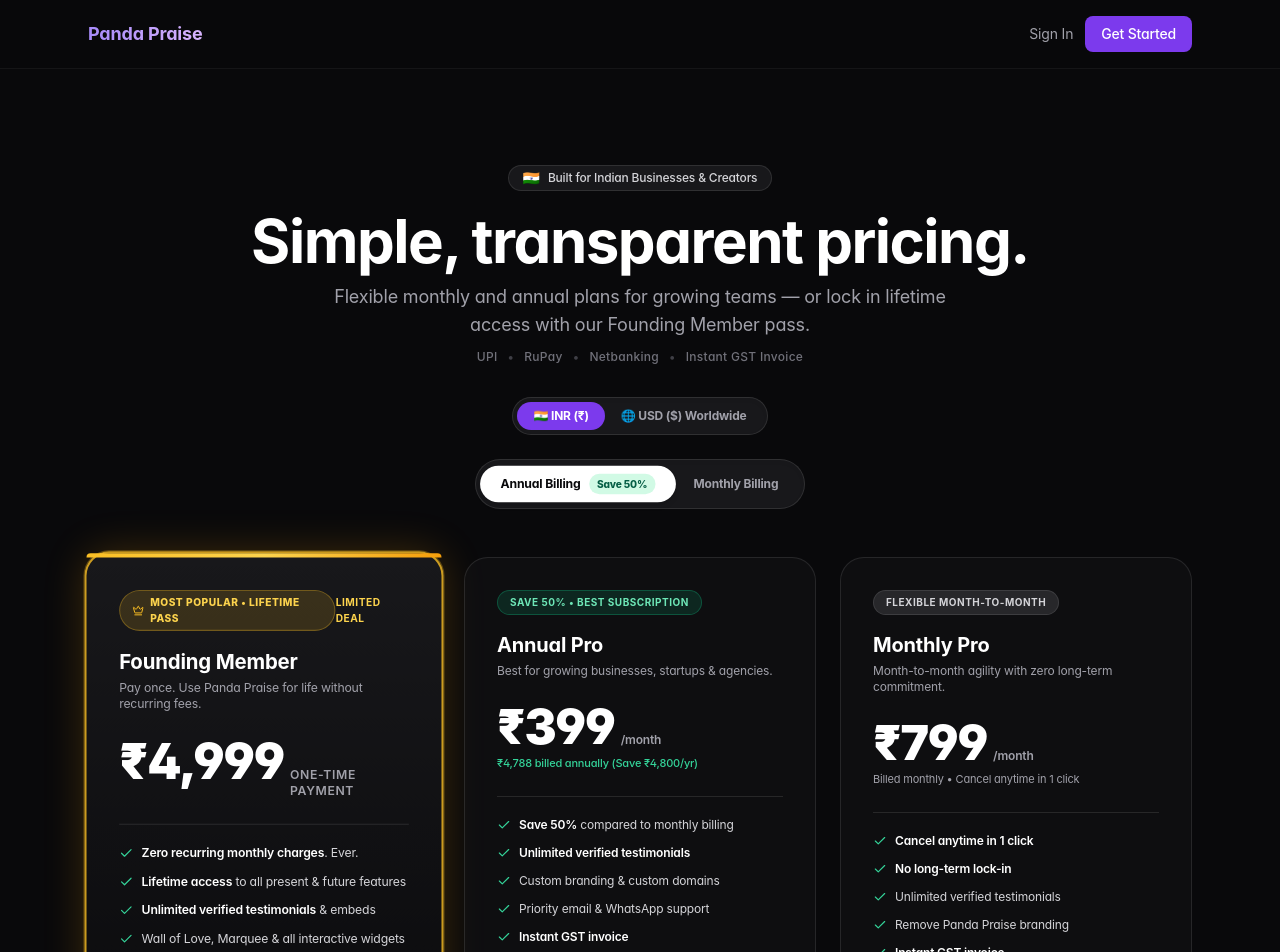
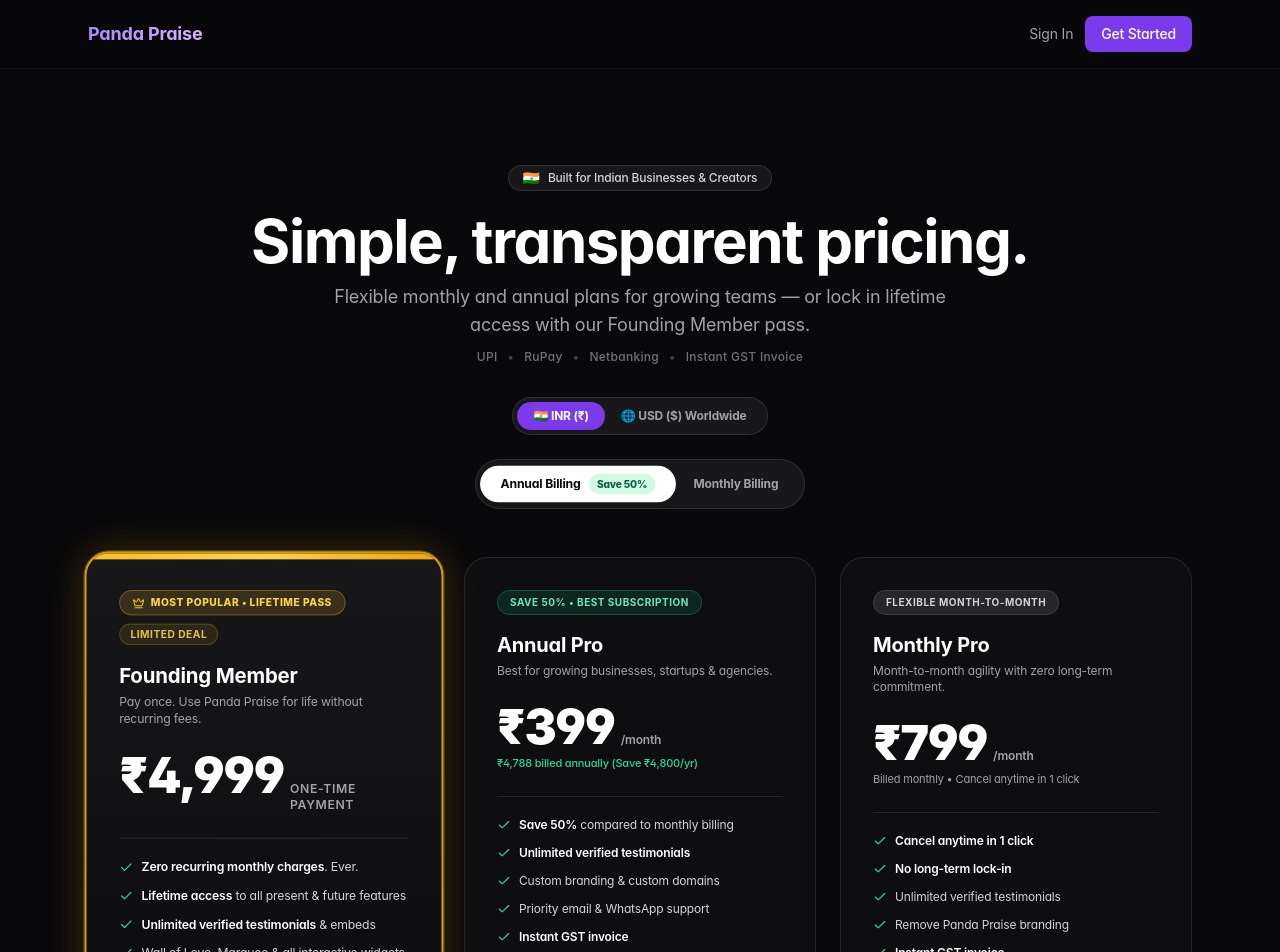
Before and after one commit to greetingsgopal-hub/testimonial-collector-dashboard, a React (Vite) app: page /pricing in a window 1280 px wide. Shown: the top 952 px of the page. Built offline with nearby package versions, Linux system fonts and the light colour scheme; no server answers.

Commit message:
fix(pricing): clip top glowing accent with overflow-hidden and prevent badge collision with flex-wrap whitespace-nowrap

```diff
--- a/src/pages/PricingPage.tsx
+++ b/src/pages/PricingPage.tsx
@@ -212,22 +212,22 @@ export const PricingPage = () => {
           <div
             id="plan-card-founding"
             onClick={() => setSelectedPlan('founding')}
-            className={`relative rounded-3xl p-7 sm:p-8 flex flex-col justify-between transition-all duration-300 cursor-pointer ${
+            className={`relative rounded-3xl p-7 sm:p-8 flex flex-col justify-between transition-all duration-300 cursor-pointer overflow-hidden ${
               selectedPlan === 'founding'
                 ? 'bg-gradient-to-b from-zinc-900 to-zinc-950 border-2 border-amber-400/80 shadow-[0_0_40px_rgba(245,158,11,0.22)] ring-1 ring-amber-400/30 scale-[1.02]'
                 : 'bg-zinc-900/60 border border-amber-400/40 hover:border-amber-400/70 hover:bg-zinc-900/80'
             }`}
           >
-            {/* Glowing top line */}
-            <div className="absolute inset-x-0 top-0 h-1 bg-gradient-to-r from-amber-400 via-amber-300 to-amber-500 rounded-t-3xl" />
+            {/* Glowing top line - cleanly clipped by overflow-hidden */}
+            <div className="absolute top-0 left-0 right-0 h-1.5 bg-gradient-to-r from-amber-400 via-amber-300 to-amber-500" />
 
             <div>
-              <div className="flex items-center justify-between mb-4 pt-1">
-                <span className="px-3 py-1 rounded-full bg-amber-400/15 border border-amber-400/30 text-amber-300 text-[10px] font-extrabold uppercase tracking-wider flex items-center gap-1.5 shadow-xs">
-                  <Crown size={12} className="text-amber-400" />
+              <div className="flex flex-wrap items-center justify-between gap-2 mb-4 pt-1">
+                <span className="px-3 py-1 rounded-full bg-amber-400/15 border border-amber-400/30 text-amber-300 text-[10px] font-extrabold uppercase tracking-wider inline-flex items-center gap-1.5 shadow-xs whitespace-nowrap">
+                  <Crown size={12} className="text-amber-400 shrink-0" />
                   Most Popular • Lifetime Pass
                 </span>
-                <span className="text-[10px] font-bold text-amber-300 uppercase tracking-wider">
+                <span className="text-[10px] font-bold text-amber-300/90 uppercase tracking-wider bg-amber-400/10 border border-amber-400/20 px-2.5 py-0.5 rounded-full whitespace-nowrap">
                   Limited Deal
                 </span>
               </div>
```
